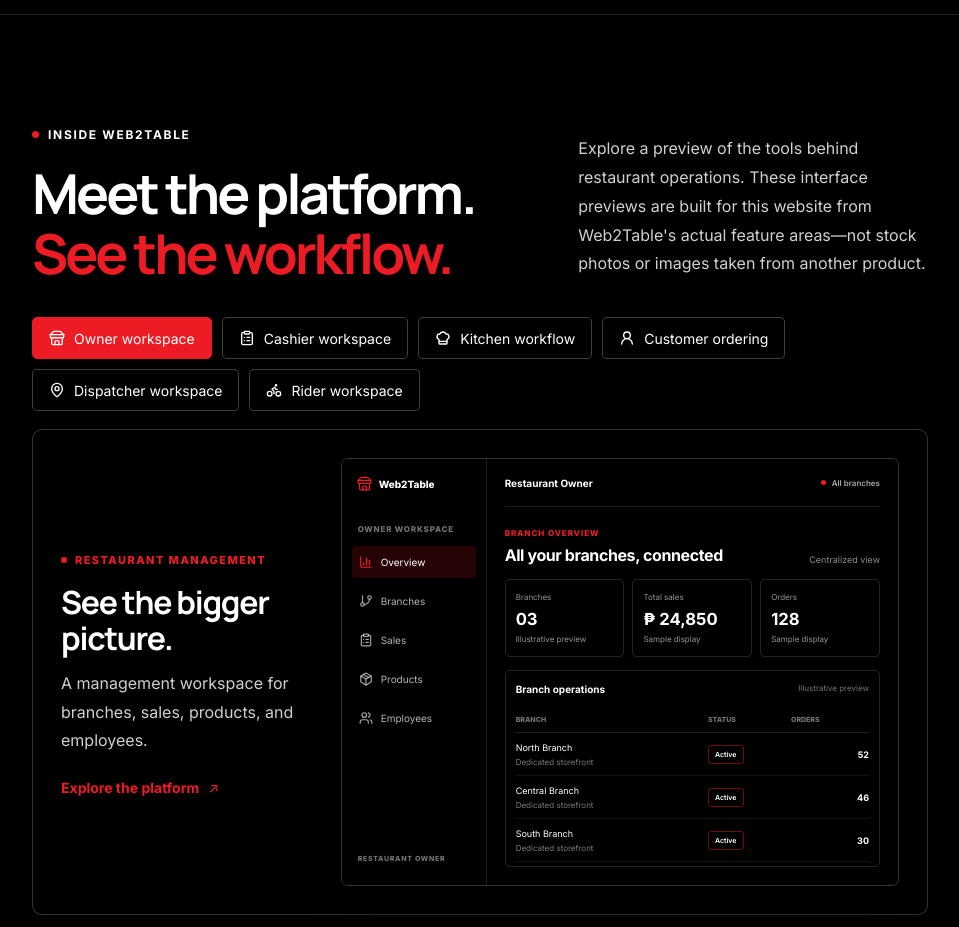
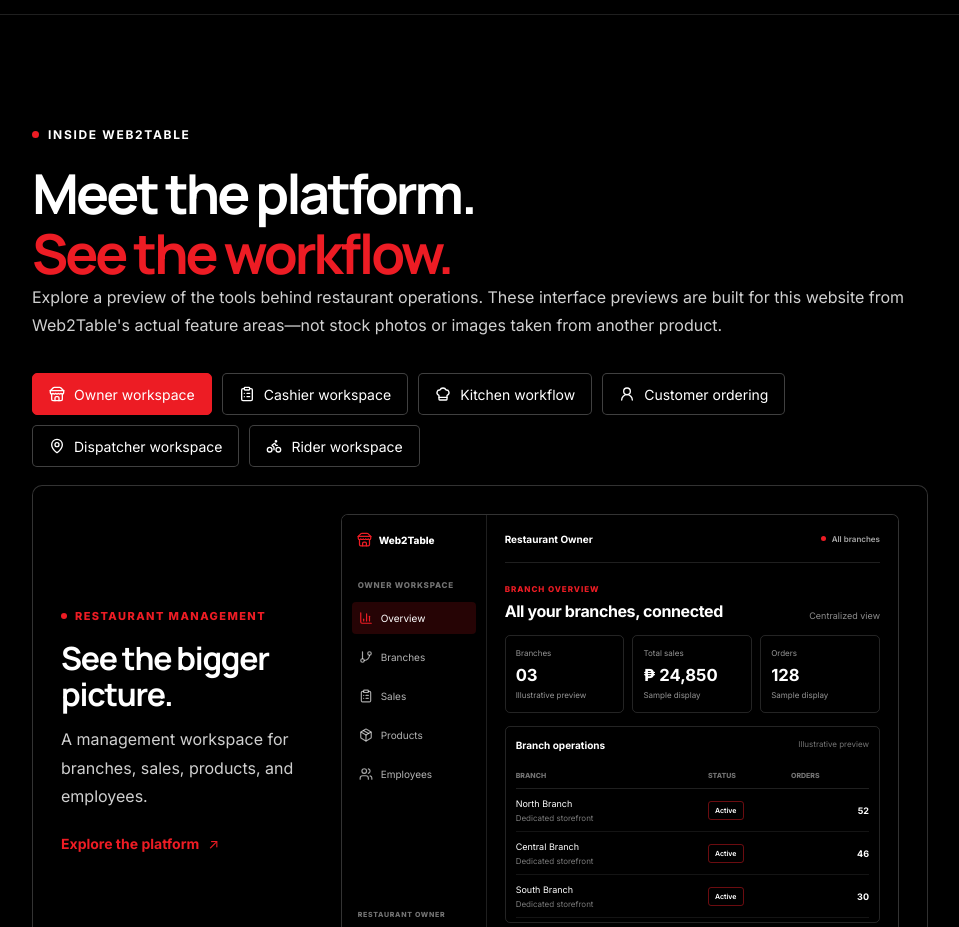
Before and after one commit to Jrnotjunior/web2table.io, a React (Vite) app: page / in a window 1280 px wide. Shown: the part 2280-3207 px from the top of the page, without its empty margins (160-1119 px from the left). Built offline with nearby package versions, Linux system fonts and the light colour scheme.

Commit message:
Move showcase description below its heading

```diff
--- a/src/components/sections/ProductShowcaseSection.tsx
+++ b/src/components/sections/ProductShowcaseSection.tsx
@@ -12,11 +12,9 @@ export default function ProductShowcaseSection() {
   return (
     <section className="section product-showcase-section" id="product-tour">
       <div className="container">
-        <div className="section-heading split-heading showcase-heading">
-          <div>
-            <SectionEyebrow>Inside Web2Table</SectionEyebrow>
-            <h2>Meet the platform.<br /><span>See the workflow.</span></h2>
-          </div>
+        <div className="section-heading showcase-heading">
+          <SectionEyebrow>Inside Web2Table</SectionEyebrow>
+          <h2>Meet the platform.<br /><span>See the workflow.</span></h2>
           <p>Explore a preview of the tools behind restaurant operations. These interface previews are built for this website from Web2Table's actual feature areas—not stock photos or images taken from another product.</p>
         </div>
         <ShowcaseTabs activeView={activeView} onChange={setActiveView} />
```
